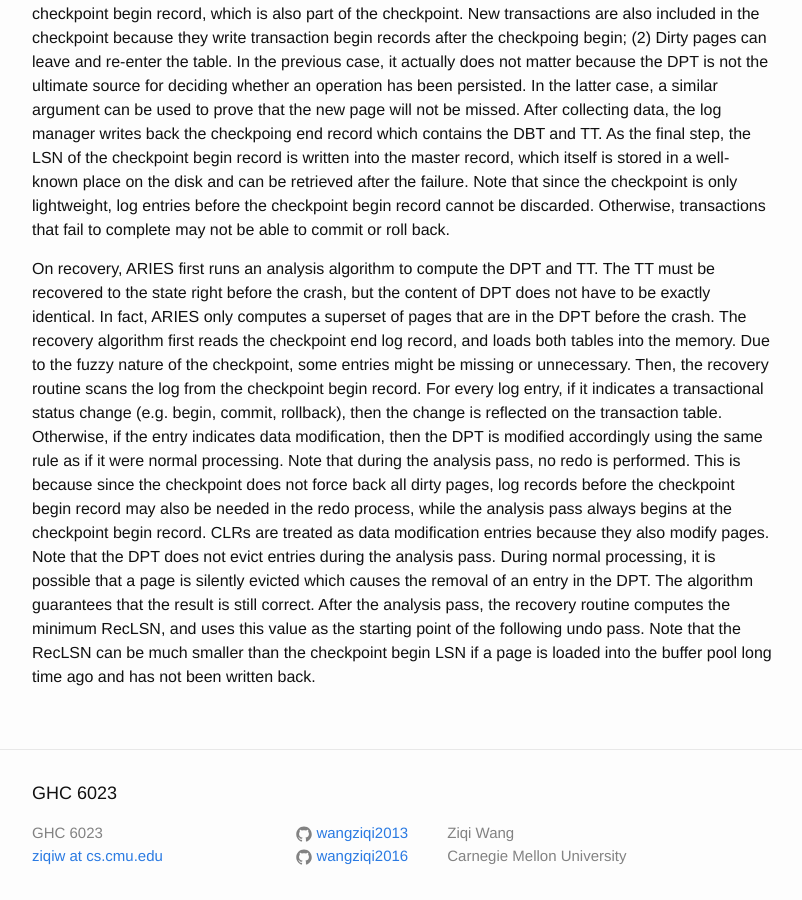
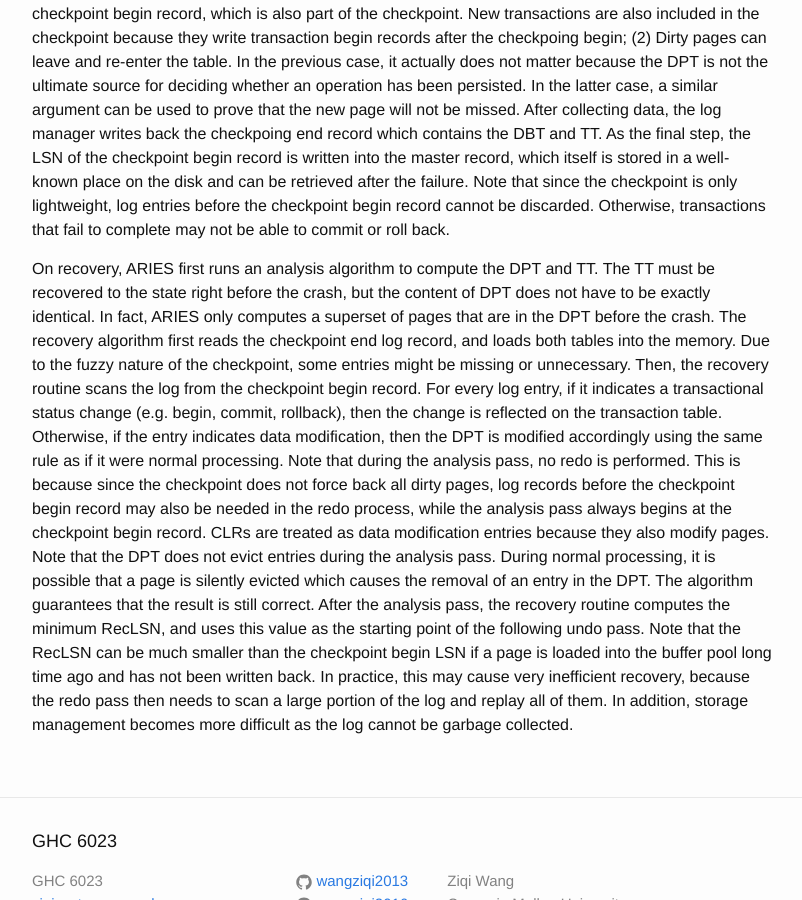
Before and after one commit to wangziqi2013/wangziqi2013.github.io, a Jekyll site: the page built from _posts/2019-01-31-aries.markdown, in a window 1280 px wide and 900 px high, scrolled down 3160 px. Shown: the whole window, without its empty margins (238-1040 px from the left). Built offline with Jekyll 4.4.1, drawn with Linux system fonts in a browser that asks for light colours.

Commit message:
Finish analysis pass

```diff
--- a/_posts/2019-01-31-aries.markdown
+++ b/_posts/2019-01-31-aries.markdown
@@ -132,4 +132,6 @@ pages. Note that the DPT does not evict entries during the analysis pass. During
 a page is silently evicted which causes the removal of an entry in the DPT. The algorithm guarantees that the result is
 still correct. After the analysis pass, the recovery routine computes the minimum RecLSN, and uses this value as the starting
 point of the following undo pass. Note that the RecLSN can be much smaller than the checkpoint begin LSN if a page is
-loaded into the buffer pool long time ago and has not been written back.
+loaded into the buffer pool long time ago and has not been written back. In practice, this may cause very inefficient
+recovery, because the redo pass then needs to scan a large portion of the log and replay all of them. In addition,
+storage management becomes more difficult as the log cannot be garbage collected.
```
